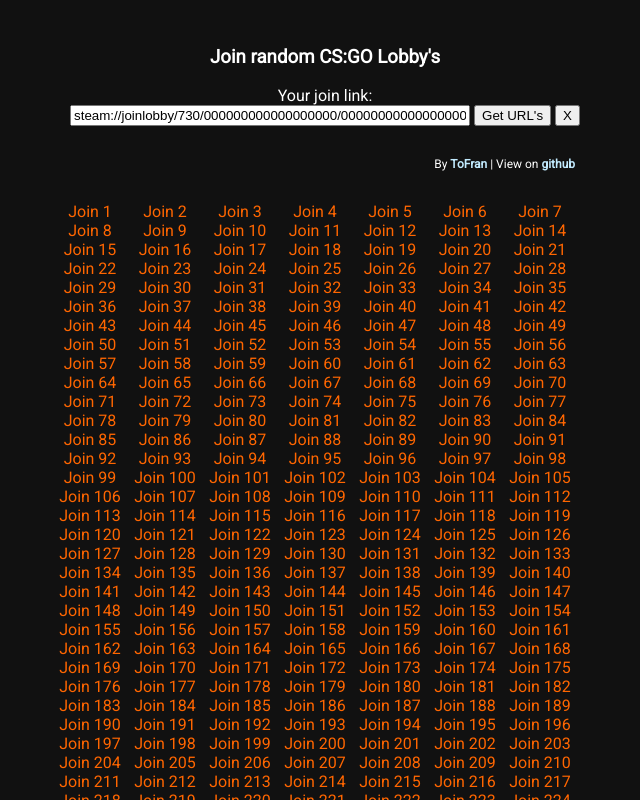
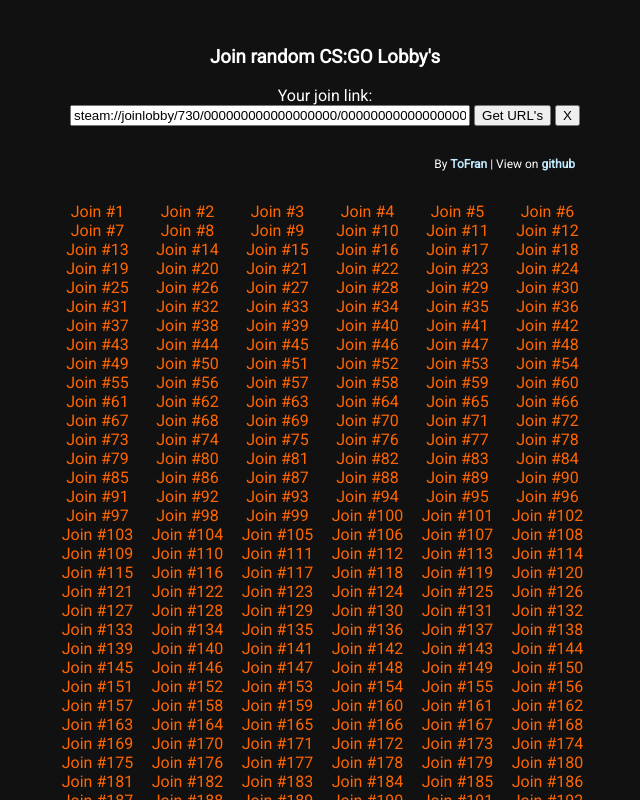
Before and after one commit to tofran/CSGOLobby, a plain HTML site: page index.html in a window 1280 px wide. Both pictures are taken after a click on the input "Get URL's". Shown: the top 800 px of the page, without its empty margins (315-955 px from the left). Drawn offline with Linux system fonts and the light colour scheme.

Commit message:
Changed spacing

```diff
--- a/main.js
+++ b/main.js
@@ -6,7 +6,7 @@ function edit(){
 		//get the code and convert it (btw only the last 8 chars, max possible comb's 10^8)
 		var lobby8 = parseFloat(input.substr(32,8));
 		//add the links
-		for (i = 1; i < 1499; ++i){
+		for (i = 1; i <= 1500; ++i){
 			//increment the lobby
 			lobby8++;
 			//create the new link, and set the atributes
@@ -14,7 +14,7 @@ function edit(){
 			newLink.setAttribute("class", "joinLink");
 			newLink.setAttribute("target", "_blank");
 			newLink.setAttribute("href", input.substr(0,32) + getString8(lobby8));
-			newLink.innerHTML = "Join " + i + " ";
+			newLink.innerHTML = "Join #" + i;
 
 			//add the new link
 			document.getElementById('linksHere').appendChild(newLink);
--- a/style.css
+++ b/style.css
@@ -13,8 +13,15 @@ a{
 .joinLink{
 	color: #FF6600;
 	float: left;
-	width: 70px;
+	width: 85px;
 	margin-left: 5px;
+
+}
+.joinLink:hover{
+    	color: #FFB280;
+}
+.joinLink:visited{
+    	color: #662900;
 }
 
 #conteiner{
```
